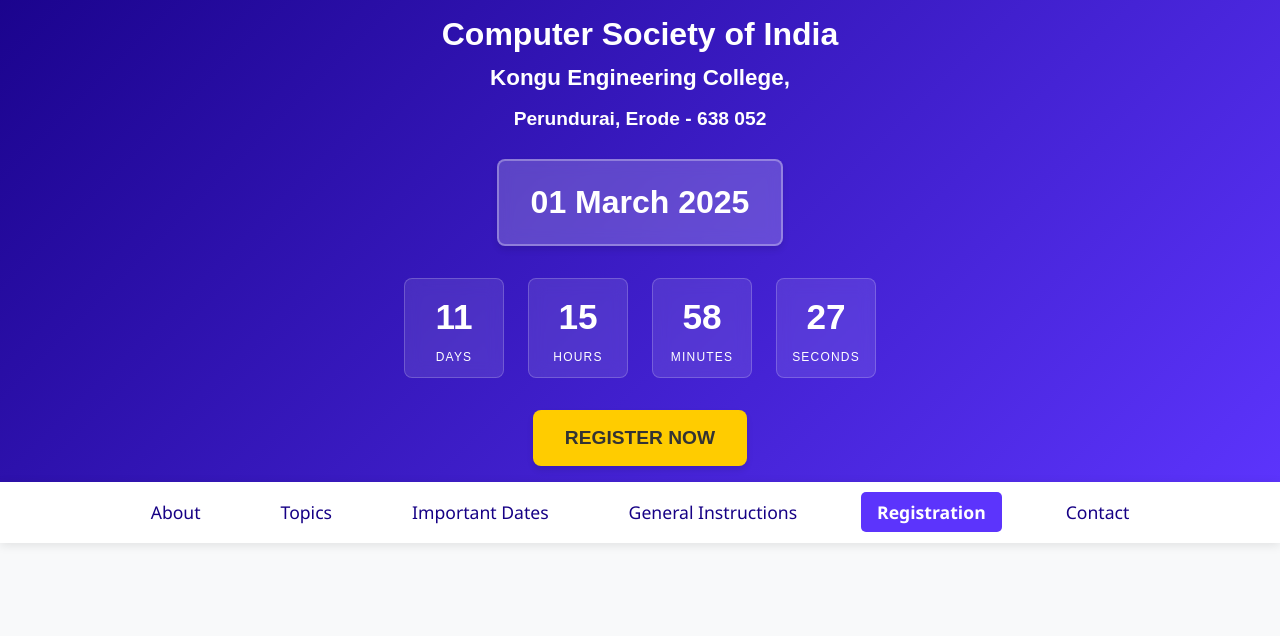
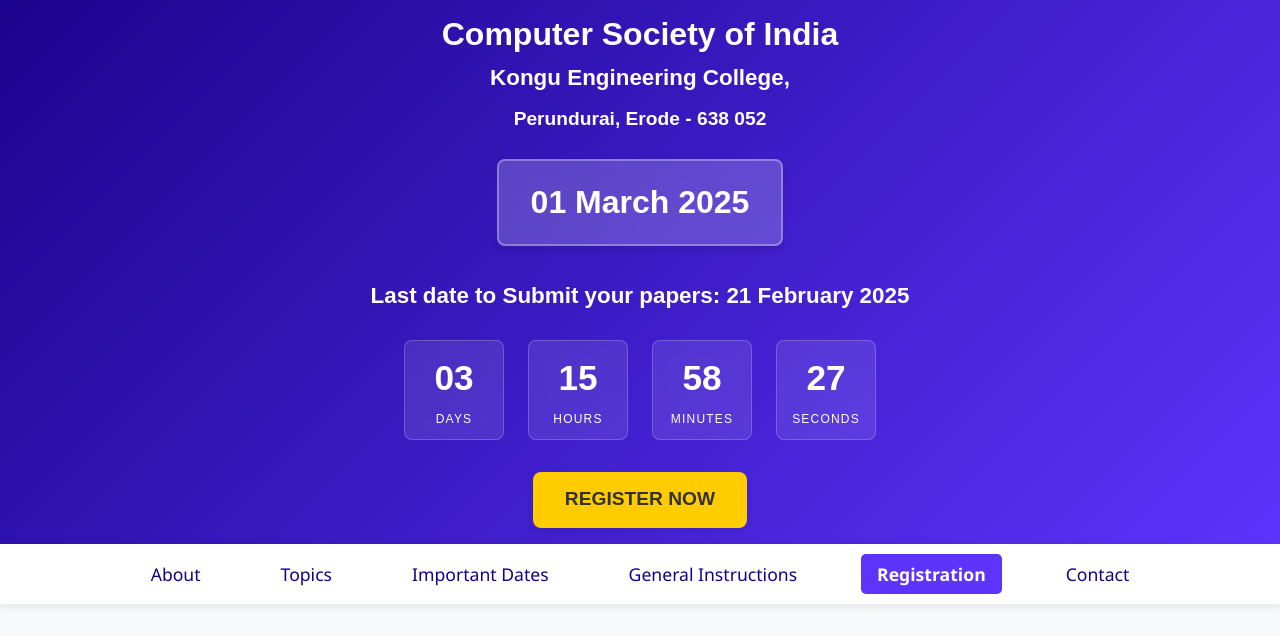
Before and after one commit to Vruthika/conference-website, a plain HTML site: page index.html in a window 1280 px wide. Shown: the part 138-774 px from the top of the page. Drawn offline with nearby package versions, Linux system fonts and the light colour scheme.

Commit message:
header-last date

```diff
--- a/index.html
+++ b/index.html
@@ -641,6 +641,8 @@
         <div class="date-box">
           <h2>01 March 2025</h2>
         </div>
+        <h3>Last date to Submit your papers: 21 February 2025</h3>
+        <br />
 
         <div class="countdown-container">
           <div class="countdown-box">
@@ -1093,7 +1095,7 @@
 
       // Countdown Timer
       function updateCountdown() {
-        const conferenceDate = new Date("2025-03-01T00:00:00").getTime();
+        const conferenceDate = new Date("2025-02-21T00:00:00").getTime();
 
         const modal = document.createElement("div");
         modal.innerHTML = `
```
